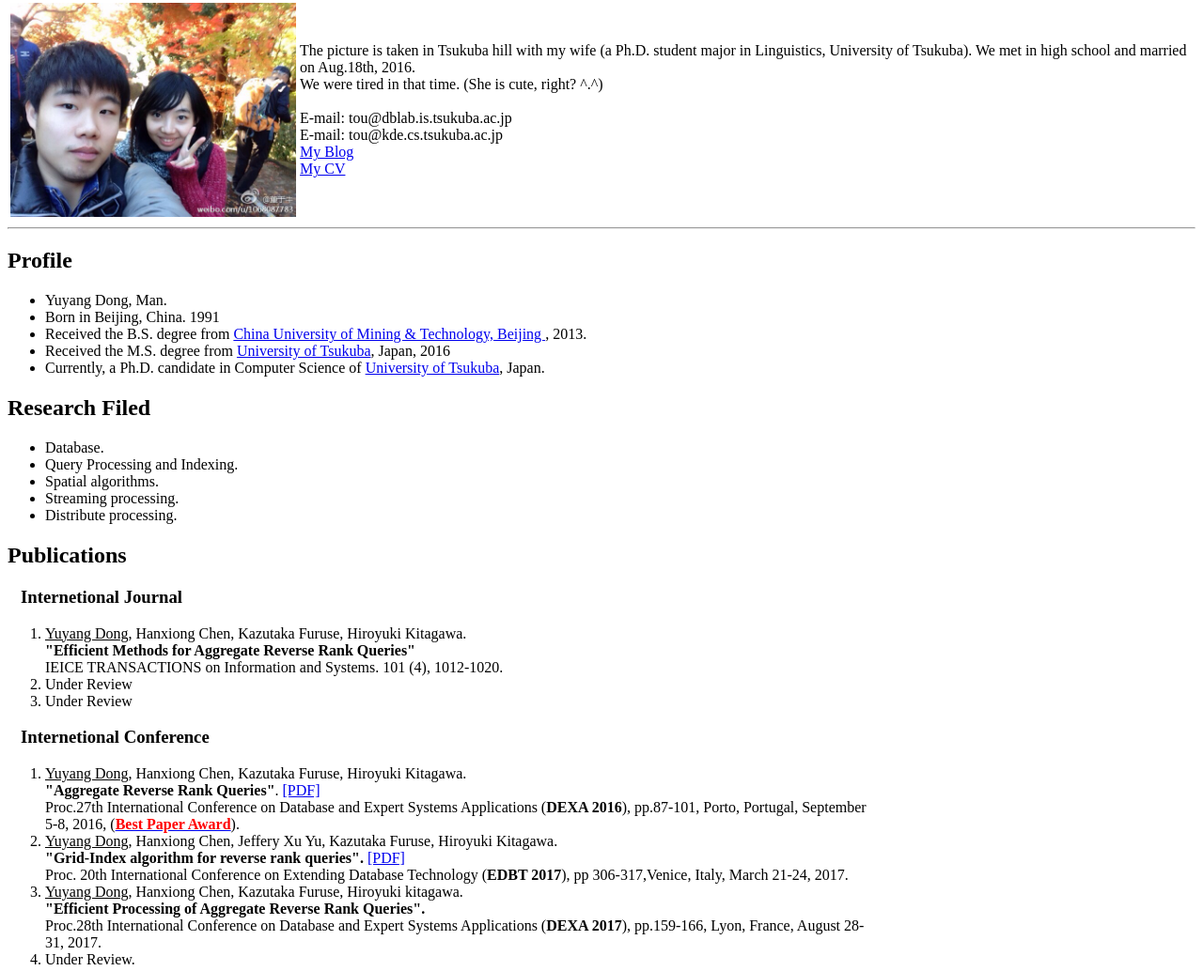
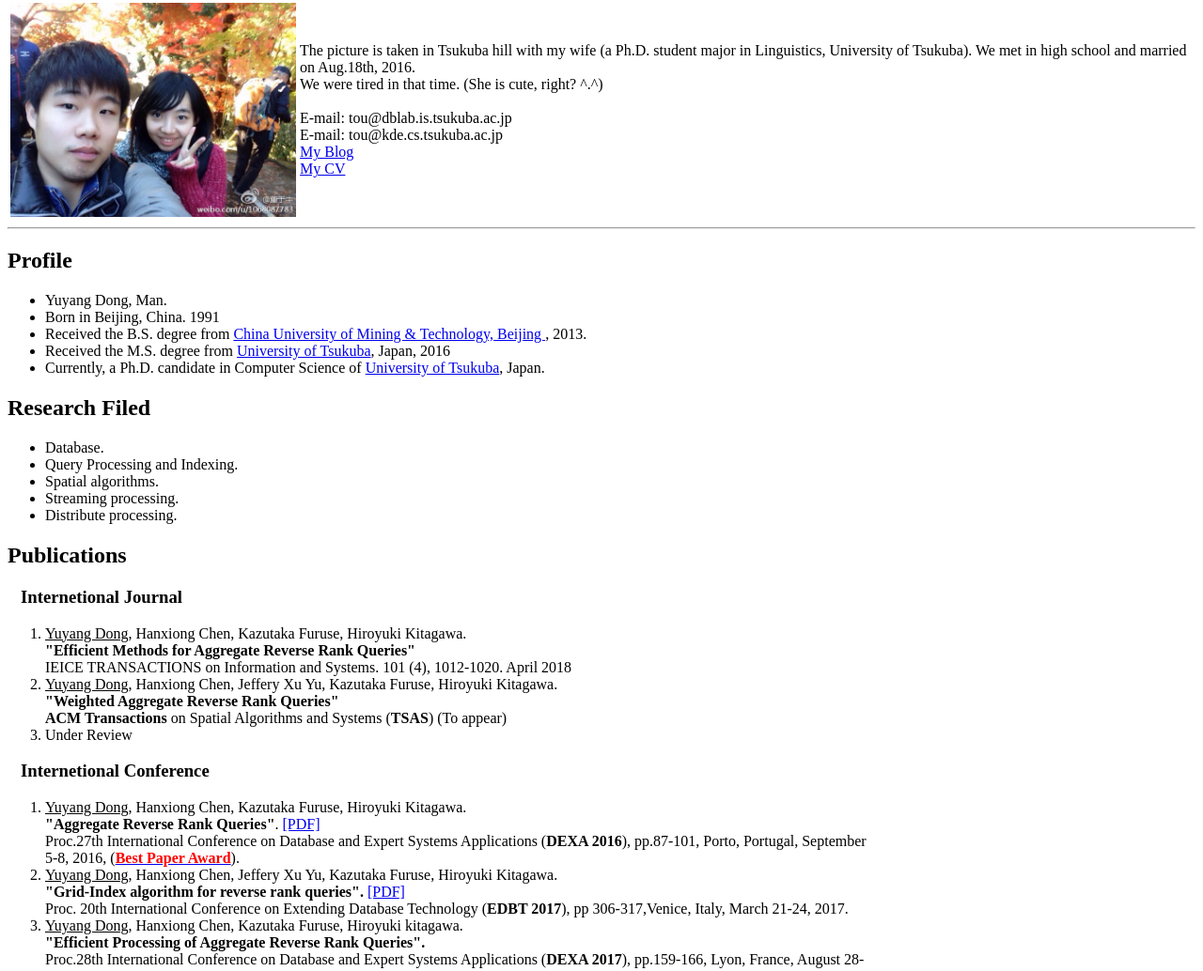
Before and after one commit to Dongyuyang/homepage, a plain HTML site: page index.html in a window 1280 px wide. Shown: the part 66-1100 px from the top of the page at 94% size. Drawn offline with Linux system fonts and the light colour scheme.

Commit message:
add TSAS

```diff
--- a/index.html
+++ b/index.html
@@ -47,8 +47,10 @@
 <ol style="width:70%;">
   <li><u>Yuyang Dong</u>, Hanxiong Chen, Kazutaka Furuse, Hiroyuki Kitagawa. <br>
   <b>"Efficient Methods for Aggregate Reverse Rank Queries"</b><br>
-  IEICE TRANSACTIONS on Information and Systems. 101 (4), 1012-1020.
-  <li> Under Review
+  IEICE TRANSACTIONS on Information and Systems. 101 (4), 1012-1020. April 2018
+  <li><u>Yuyang Dong</u>, Hanxiong Chen, Jeffery Xu Yu, Kazutaka Furuse, Hiroyuki Kitagawa.<br>
+    <b>"Weighted Aggregate Reverse Rank Queries" </b><br>
+   <b>ACM Transactions</b> on Spatial Algorithms and Systems (<b>TSAS</b>) (To appear)
   <li> Under Review
 </ol>
 
```
